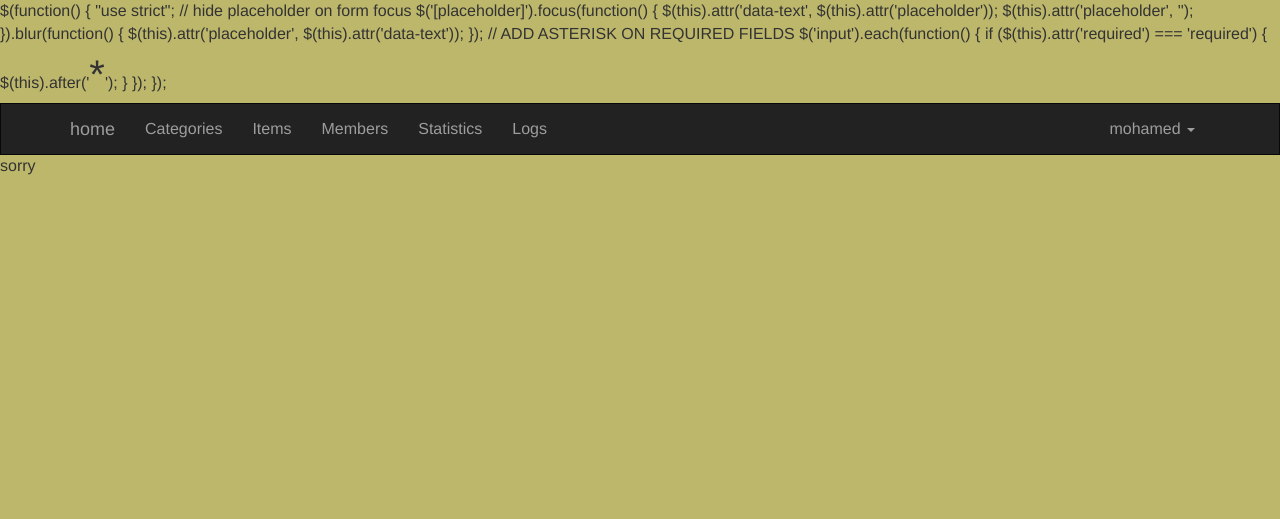
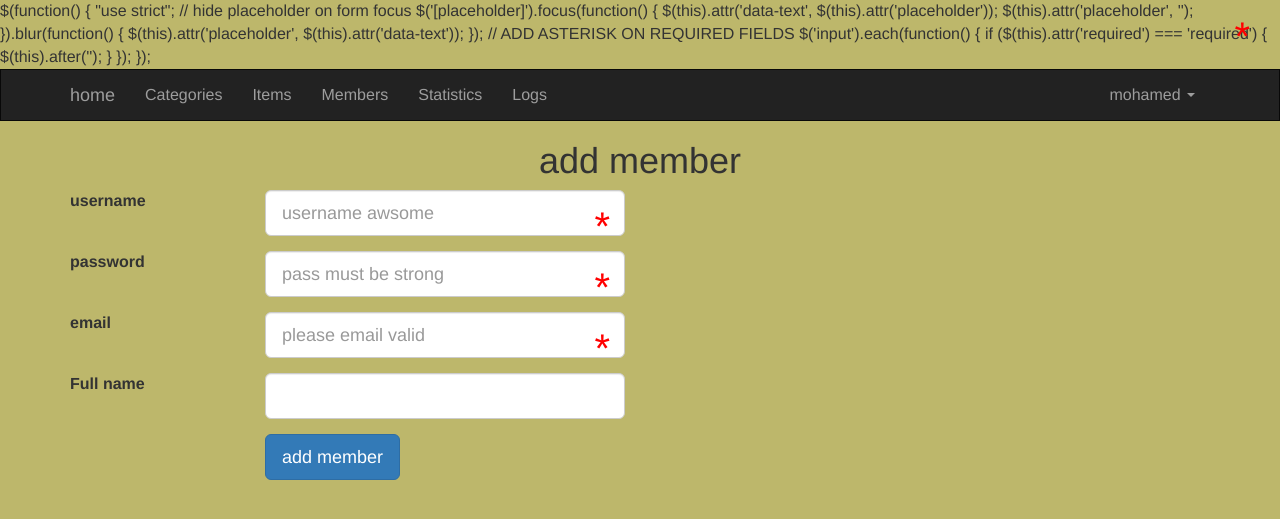
Before and after one commit to apoticaire2020/ecommerce_elzero, a PHP site: page /members.php?do=Add in a window 1280 px wide. Shown: the top 519 px of the page. Run offline with PHP 8.4, Linux system fonts and the light colour scheme; a user stored in the database is signed in.

Commit message:
insert page

```diff
--- a/admin/includes/templates/navbar.php
+++ b/admin/includes/templates/navbar.php
@@ -16,7 +16,7 @@
       <ul class="nav navbar-nav">
         <li><a href="#"><?php echo lang('CATEGORIES') ?></a></li>
         <li><a href="#"><?php echo lang('ITEMS') ?></a></li>
-        <li><a href="#"><?php echo lang('MEMBERS') ?></a></li>
+        <li><a href="members.php"><?php echo lang('MEMBERS') ?></a></li>
         <li><a href="#"><?php echo lang('STATISTICS') ?></a></li>
         <li><a href="#"><?php echo lang('LOGS') ?></a></li>
       </ul>
--- a/admin/layout/css/backend.css
+++ b/admin/layout/css/backend.css
@@ -10,6 +10,10 @@ body {
 
 .asterisk {
     font-size: 40px;
+    position: absolute;
+    right: 30px;
+    top: 8px;
+    color: red;
 }
 
 
--- a/admin/members.php
+++ b/admin/members.php
@@ -7,9 +7,65 @@
 
              $do = isset($_GET['do']) ? $_GET['do'] : 'manage' ;
             if ($do=='manage') {
-
+              echo "welcom to manage";
+              echo '<a href="members.php?do=Add"> add new members </a>';
 
             }
+            elseif ($do == 'Add') {?>
+
+               <h1 class="text-center">add member</h1>
+
+               <div class="container">
+               <form class="form-horizontal" action ="?do=insert" method = "POST" >
+
+                  <!-- start username field -->
+                     <div class="form-group form-group-lg">
+                           <label  class="col-sm-2 col-form-label">username</label>
+                           <div class="col-sm-10 col-md-4">
+
+                           <input type="text" class="form-control" name="username"   autocomplete='off' required="required"placeholder="username awsome"/>
+
+                        </div>
+                        </div>
+                  <!-- end username field -->
+                  <!-- start username field -->
+                  <div class="form-group form-group-lg">
+                           <label  class="col-sm-2 col-form-label">password</label>
+                           <div class="col-sm-10 col-md-4">
+                              <input type="password" class="form-control" name="password" required="required" placeholder="pass must be strong"/>
+                           </div>
+                        </div>
+                  <!-- end username field -->
+                  <!-- start email field -->
+                  <div class="form-group form-group-lg">
+                           <label  class="col-sm-2 col-form-label">email</label>
+                           <div class="col-sm-10 col-md-4">
+                              <input type="email" class="form-control" name="email"  required="required" placeholder="please email valid"/>
+                           </div>
+                        </div>
+                  <!-- end email field -->
+                  <!-- start fullname field -->
+                  <div class="form-group form-group-lg">
+                           <label  class="col-sm-2 col-form-label">Full name</label>
+                           <div class="col-sm-10 col-md-4">
+                              <input type="text" class="form-control" name="full" placeholder=""/>
+                           </div>
+                        </div>
+                  <!-- end fullname field -->
+                  <!-- start button field -->
+                  <div class="form-group form-group-lg">
+
+                           <div class="col-sm-offset-2 col-sm-10">
+                              <input type="submit" class="btn btn-primary btn-lg" value="add member"/>
+                           </div>
+                        </div>
+                  <!-- end button field -->
+                        </form>
+               </div>
+           <?php }
+           elseif ($do =='insert') {
+             echo $_POST['username'] . $_POST['email']. $_POST['full'];
+           }
             elseif ($do=='Edit') {
             $userid=  isset($_GET['userid'] )&& is_numeric($_GET['userid']) ? intval($_GET['userid']) : 0;
             $stm =$con->prepare("SELECT * from  users where  UserID=? LIMIT 1");
@@ -118,7 +174,7 @@
 
             }
             else
-            { echo 'sorry';
+            { //echo 'sorry';
 
             }
              echo "</div>" ;
```
